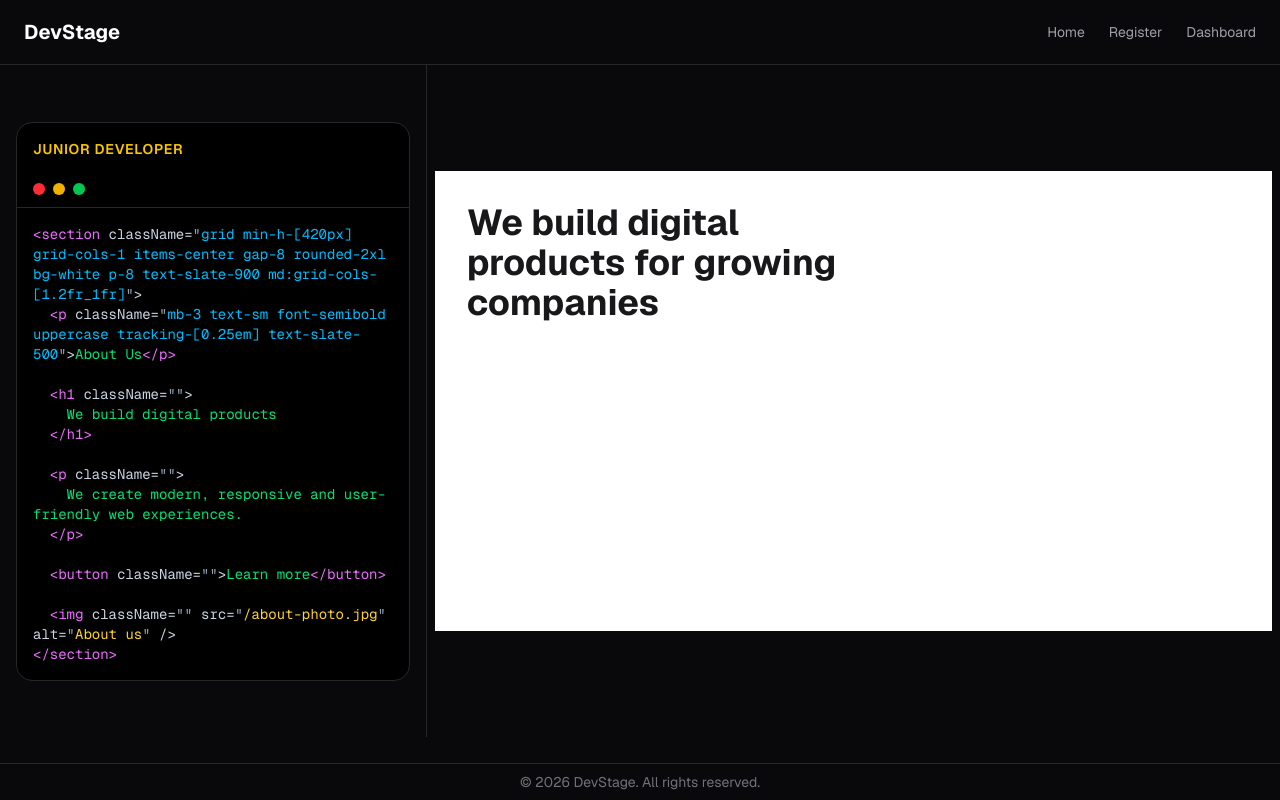
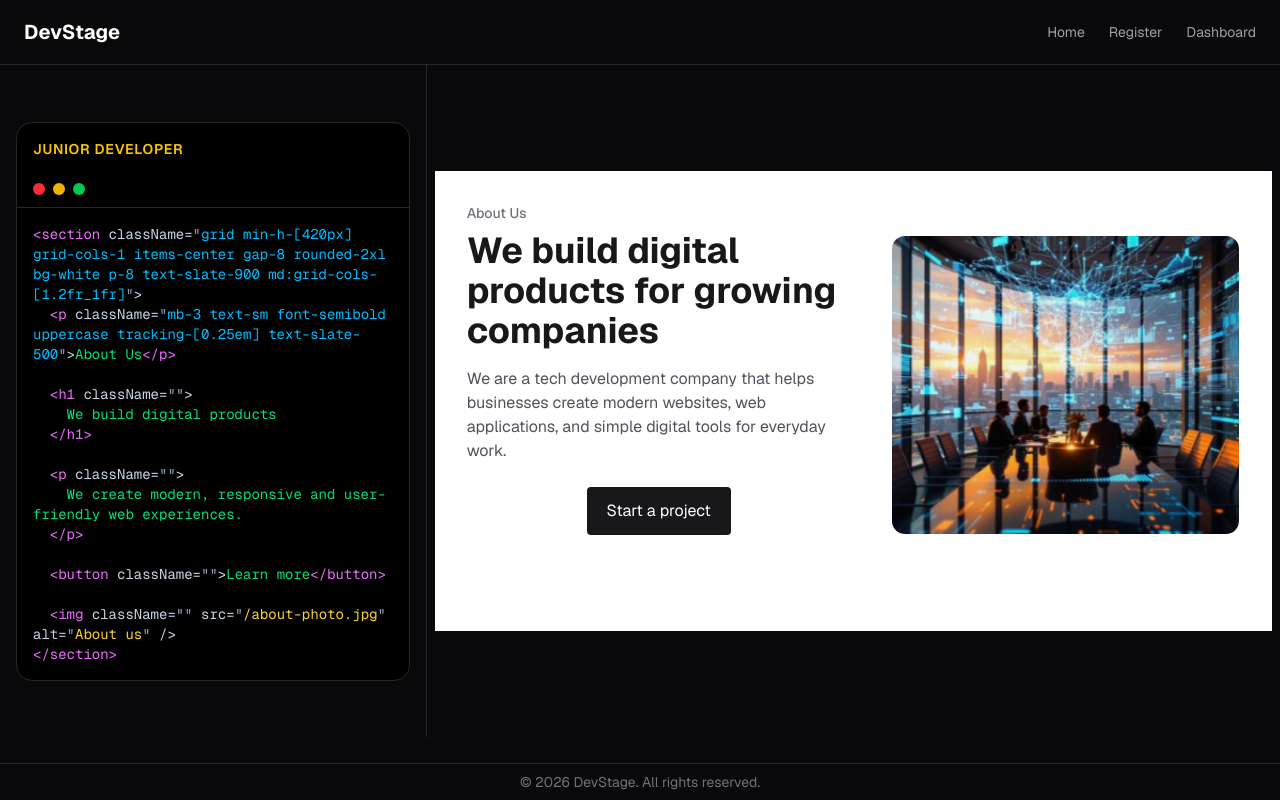
Before and after one commit to saeedhei/team-alla-biloshapka, a Next.js app: page / in a window 1280 px wide. Built offline with nearby package versions, Linux system fonts and the light colour scheme.

Commit message:
show about content from initial render

```diff
--- a/app/home/AboutSection.tsx
+++ b/app/home/AboutSection.tsx
@@ -87,11 +87,12 @@ export default function AboutSection({
   animationStep,
   visualStyleStep,
 }: AboutSectionProps) {
-  const showTitle = animationStep >= 1;
-  const showEyebrow = animationStep >= 2;
-  const showDescription = animationStep >= 3;
-  const showButton = animationStep >= 4;
-  const showPhoto = animationStep >= 5;
+
+  const showTitle = true;
+  const showEyebrow = true;
+  const showDescription = true;
+  const showButton = true;
+  const showPhoto = true;
 
   function getStageForStep(requiredStep: number): VisualStage {
     if (stage === "senior") {
--- a/app/home/aboutStyles.ts
+++ b/app/home/aboutStyles.ts
@@ -27,7 +27,7 @@ export const aboutStyles = {
   button: {
     base: "mb-8 block px-5 py-3 text-white transition-all duration-1000",
     junior: "mx-auto rounded bg-zinc-900",
-    middle: "ml-0 rounded-xl bg-blue-600 shadow-lg",
+    middle: "ml-0 rounded-xl bg-blue-600 shadow-[inset_5px_0_10px_black]",
     senior: "ml-0 rounded-2xl bg-cyan-500 shadow-2xl shadow-cyan-500/30",
   },
 
```
